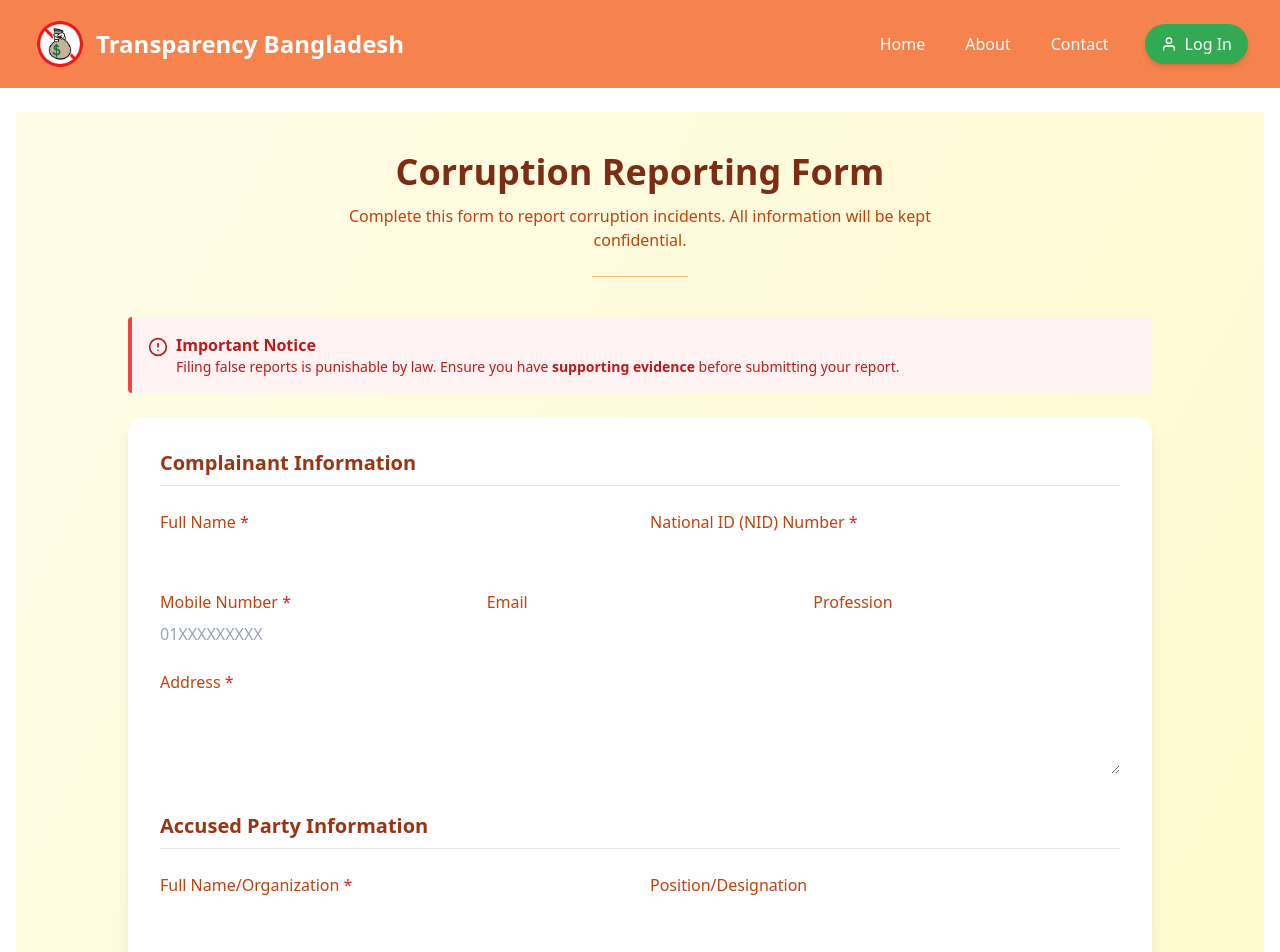
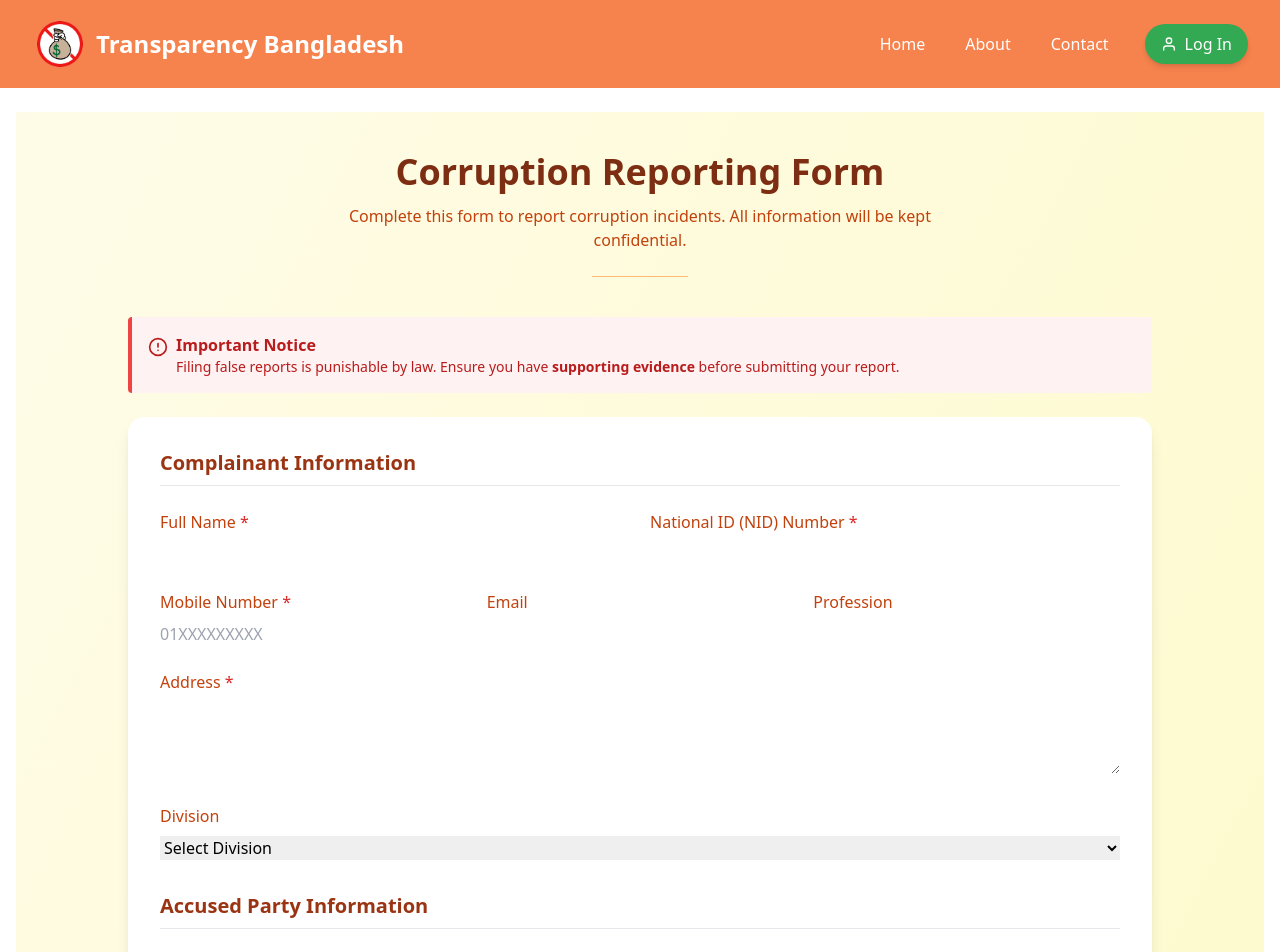
Before and after one commit to Maharab24/Transparency-Bangladesh, a React (Vite) app: page /form in a window 1280 px wide. Shown: the top 952 px of the page. Built offline with nearby package versions, Linux system fonts and the light colour scheme.

Commit message:
update case form

```diff
--- a/src/pages/Form.jsx
+++ b/src/pages/Form.jsx
@@ -77,6 +77,7 @@ const CorruptionReportForm = () => {
       email: formElements.email?.value || '',
       profession: formElements.profession?.value || '',
       address: formElements.address?.value || '',
+      division: formElements.division?.value || '', // Added division field
       accusedName: formElements.accusedName?.value || '',
       accusedPosition: formElements.accusedPosition?.value || '',
       accusedOffice: formElements.accusedOffice?.value || '',
@@ -129,6 +130,7 @@ const CorruptionReportForm = () => {
       { label: 'Email', value: formData.email },
       { label: 'Profession', value: formData.profession },
       { label: 'Address', value: formData.address },
+      { label: 'Division', value: formData.division }, // Added division to PDF
     ];
 
     fields.forEach(field => {
@@ -383,6 +385,25 @@ const CorruptionReportForm = () => {
                 rows="3"
                 required
               ></textarea>
+            </div>
+
+            {/* Added Division Field */}
+            <div>
+              <label className="block text-orange-700 mb-2">Division</label>
+              <select
+                name="division"
+                className="select select-bordered w-full focus:ring-2 focus:ring-orange-300 transition"
+              >
+                <option value="">Select Division</option>
+                <option value="Barishal">Barishal</option>
+                <option value="Chattogram">Chattogram</option>
+                <option value="Dhaka">Dhaka</option>
+                <option value="Khulna">Khulna</option>
+                <option value="Mymensingh">Mymensingh</option>
+                <option value="Rajshahi">Rajshahi</option>
+                <option value="Rangpur">Rangpur</option>
+                <option value="Sylhet">Sylhet</option>
+              </select>
             </div>
           </div>
 
```
